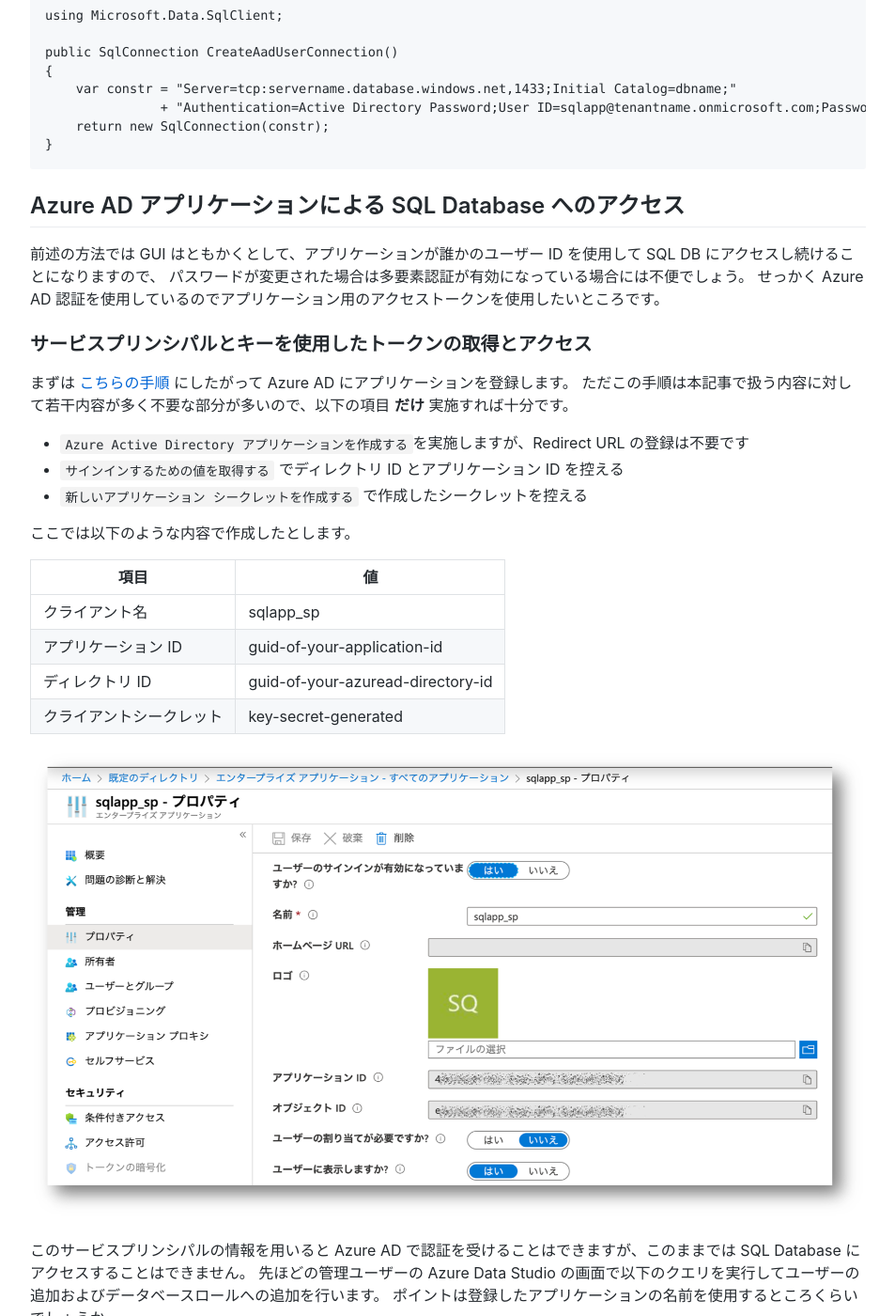
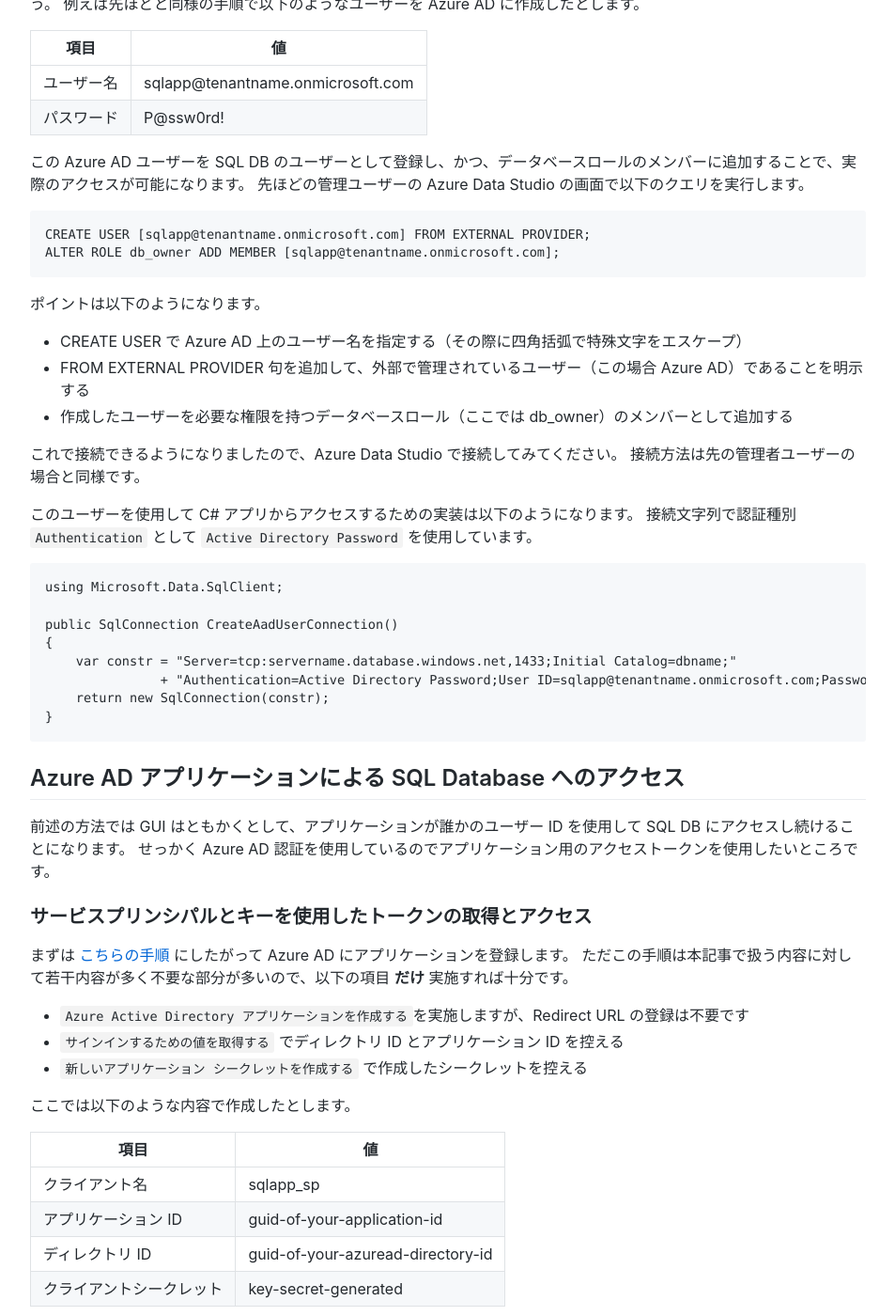
Before and after one commit to ayuina/ainaba-csa-blog, a Jekyll site: the page built from sqldb-aad-authentication/index.md, in a window 1280 px wide and 1400 px high, scrolled down 4870 px. Shown: the whole window at 94% size, without its empty margins (163-1116 px from the left). Built offline with Jekyll 4.4.1, drawn with Linux system fonts in a browser that asks for light colours; the repository's description, which GitHub fills in, is left out.

```diff
--- a/sqldb-aad-authentication/index.md
+++ b/sqldb-aad-authentication/index.md
@@ -127,8 +129,7 @@ public SqlConnection CreateAadUserConnection()
 
 ## Azure AD アプリケーションによる SQL Database へのアクセス
 
-前述の方法では GUI はともかくとして、アプリケーションが誰かのユーザー ID を使用して SQL DB にアクセスし続けることになりますので、
-パスワードが変更された場合は多要素認証が有効になっている場合には不便でしょう。
+前述の方法では GUI はともかくとして、アプリケーションが誰かのユーザー ID を使用して SQL DB にアクセスし続けることになります。
 せっかく Azure AD 認証を使用しているのでアプリケーション用のアクセストークンを使用したいところです。
 
 ### サービスプリンシパルとキーを使用したトークンの取得とアクセス
```
Also changed, not shown: other parts of sqldb-aad-authentication/index.md (+2 -0 lines), sqldb-aad-authentication/images/overview.png (added).
